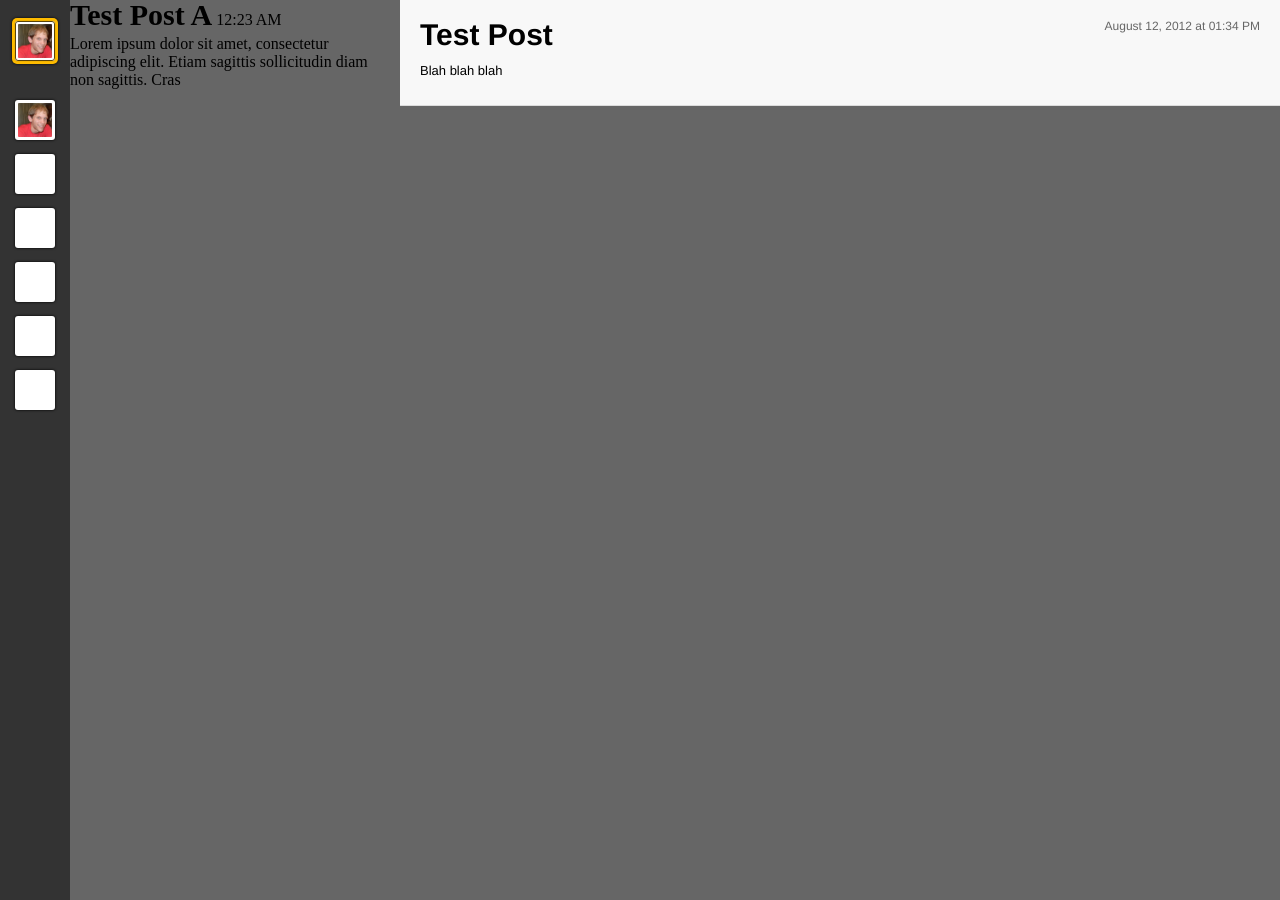
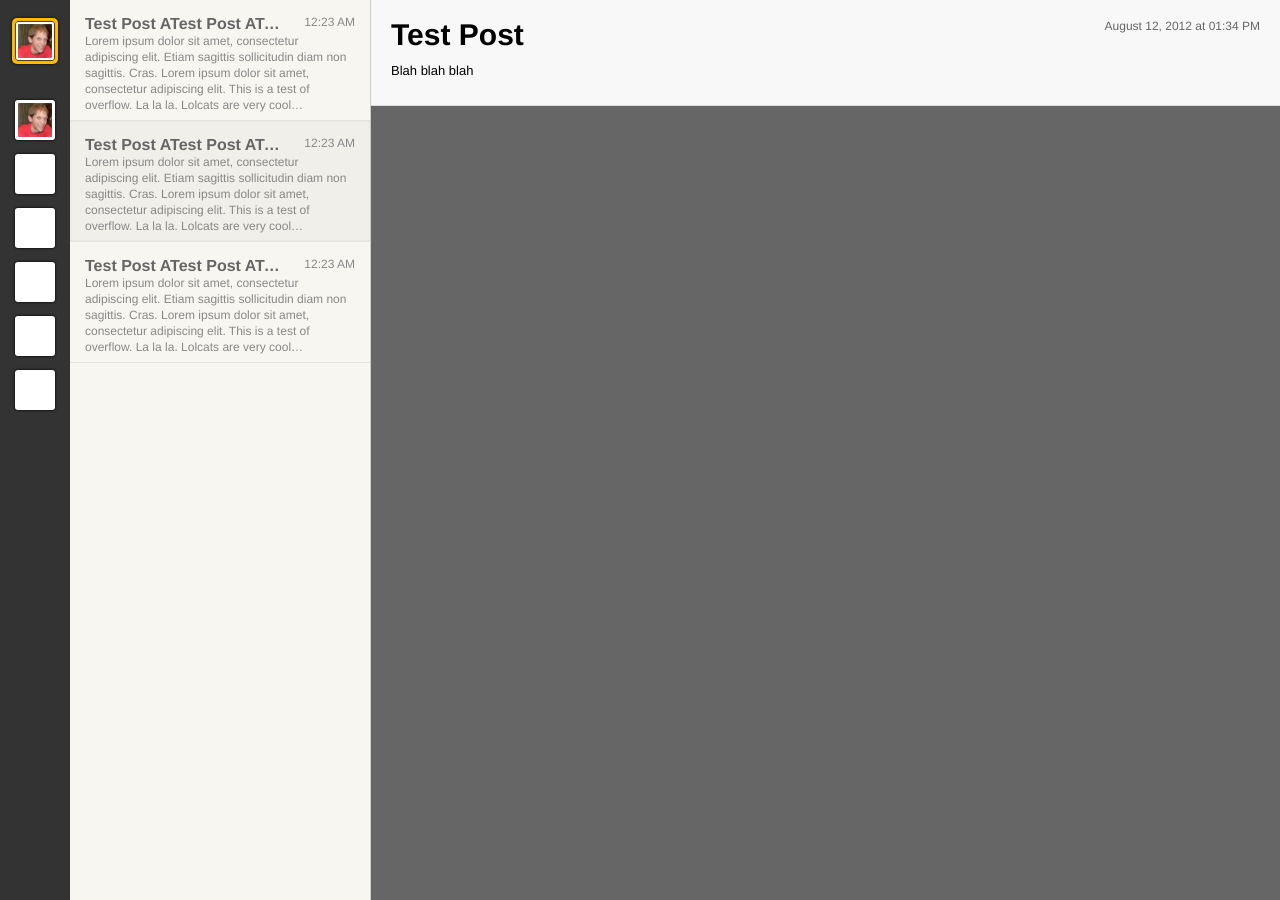
Before and after one commit to Tanner/Blog, a Jekyll site: the page built from _posts/2012-01-09-test-post.markdown, in a window 1280 px wide. Built offline with Jekyll 4.4.1, drawn with Linux system fonts in a browser that asks for light colours; Markdown is read by kramdown in place of the engine named in the settings.

Commit message:
Style the excerpts.

```diff
--- a/_layouts/default.html
+++ b/_layouts/default.html
@@ -75,11 +75,31 @@
 	<div id="excerpts">
 		<div class="post-excerpt">
 			<div class="header">
-				<span class="title">Test Post A</span>
+				<span class="title">Test Post ATest Post ATest Post ATest Post ATest Post A</span>
 				<span class="time">12:23 AM</span>
 			</div>
 			<div class="excerpt">
-				<p>Lorem ipsum dolor sit amet, consectetur adipiscing elit. Etiam sagittis sollicitudin diam non sagittis. Cras</p>
+				Lorem ipsum dolor sit amet, consectetur adipiscing elit. Etiam sagittis sollicitudin diam non sagittis. Cras. Lorem ipsum dolor sit amet, consectetur adipiscing elit. This is a test of overflow. La la la. Lolcats are very cool&hellip;
+			</div>
+		</div>
+
+		<div class="post-excerpt selected">
+			<div class="header">
+				<span class="title">Test Post ATest Post ATest Post ATest Post ATest Post A</span>
+				<span class="time">12:23 AM</span>
+			</div>
+			<div class="excerpt">
+				Lorem ipsum dolor sit amet, consectetur adipiscing elit. Etiam sagittis sollicitudin diam non sagittis. Cras. Lorem ipsum dolor sit amet, consectetur adipiscing elit. This is a test of overflow. La la la. Lolcats are very cool&hellip;
+			</div>
+		</div>
+
+		<div class="post-excerpt">
+			<div class="header">
+				<span class="title">Test Post ATest Post ATest Post ATest Post ATest Post A</span>
+				<span class="time">12:23 AM</span>
+			</div>
+			<div class="excerpt">
+				Lorem ipsum dolor sit amet, consectetur adipiscing elit. Etiam sagittis sollicitudin diam non sagittis. Cras. Lorem ipsum dolor sit amet, consectetur adipiscing elit. This is a test of overflow. La la la. Lolcats are very cool&hellip;
 			</div>
 		</div>
 	</div>
--- a/css/style.css
+++ b/css/style.css
@@ -122,12 +122,70 @@ img {
 	margin-left: 70px;
 
 	width: 300px;
+	height: 100%;
+
+	border-right: solid 1px #ccc;
+
+	background: #f7f6f1;
+
+	font-family: Helvetica, sans-serif;
+
+	overflow: scroll;
+}
+
+#excerpts .post-excerpt {
+	height: 90px;
+
+	padding: 15px;
+
+	border-bottom: solid 1px #e5e3de;
+
+	color: #888;
+}
+
+#excerpts .selected {
+	background: #f0efea;
+
+	-webkit-box-shadow: inset 0 0 2px rgba(0, 0, 0, 0.1);
+}
+
+#excerpts .post-excerpt .excerpt {
+	font-size: 12px;
+	line-height: 16px;
+}
+
+#excerpts .post-excerpt .header {
+	position: relative;
+}
+
+#excerpts .post-excerpt .header .title {
+	width: 200px;
+
+	display: block;
+
+	font-size: 16px;
+	font-weight: bold;
+
+	white-space: nowrap;
+	overflow: hidden;
+	text-overflow: ellipsis;
+
+	color: #666;
+}
+
+#excerpts .post-excerpt .header .time {
+	position: absolute;
+
+	right: 0;
+	top: 0;
+
+	font-size: 12px;
 }
 
 #content {
 	position: relative;
 
-	margin-left: 400px;
+	margin-left: 371px;
 
 	background: #f8f8f8;
 
@@ -142,13 +200,13 @@ img {
 	border-bottom: solid #dcdcdc 1px;
 }
 
-.header {
+.post .header {
 	position: relative;
 
 	padding: 0 0 5px 0;
 }
 
-.header > .title {
+.post .header .title {
 	font-size: 30px;
 	line-height: 30px;
 
```
